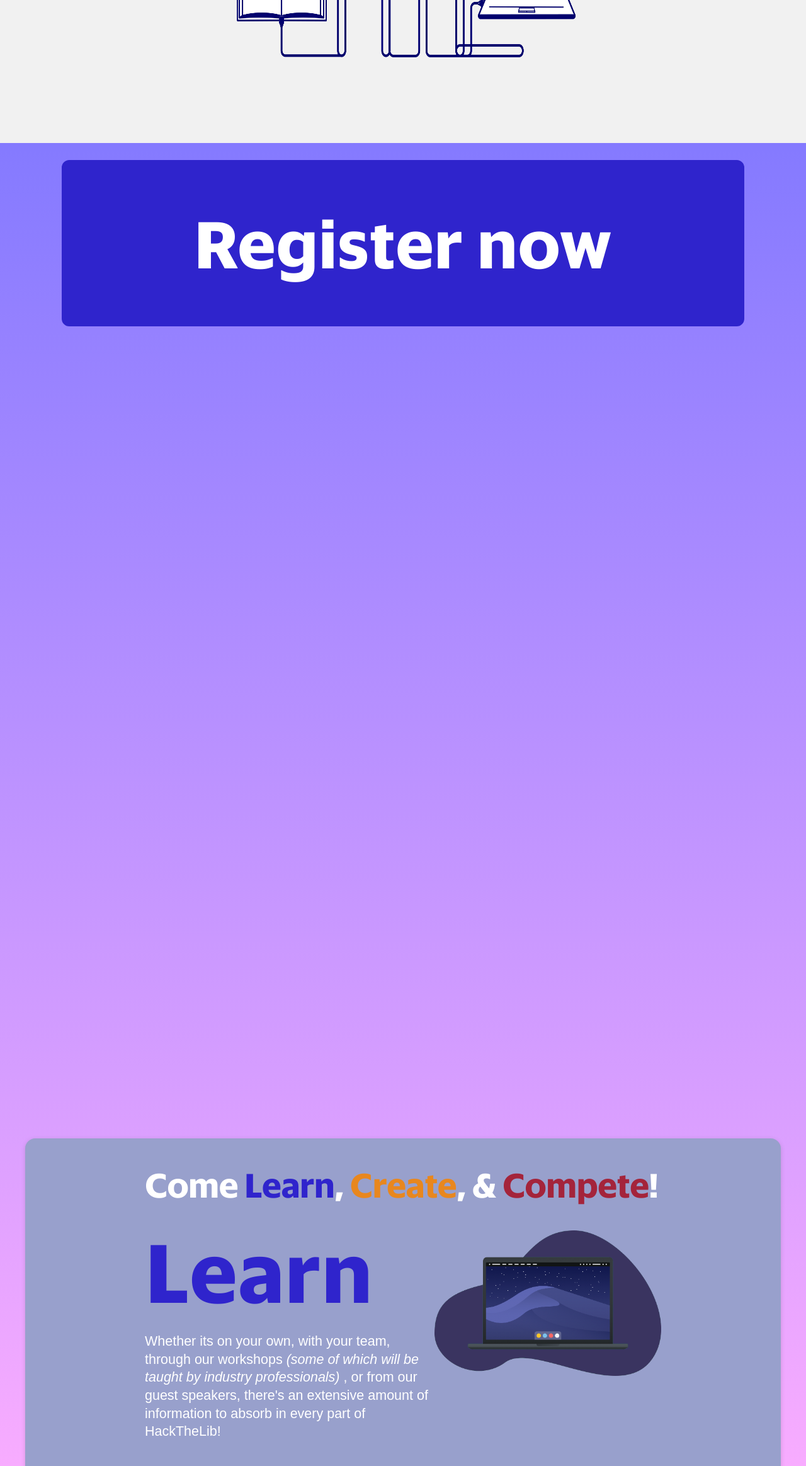
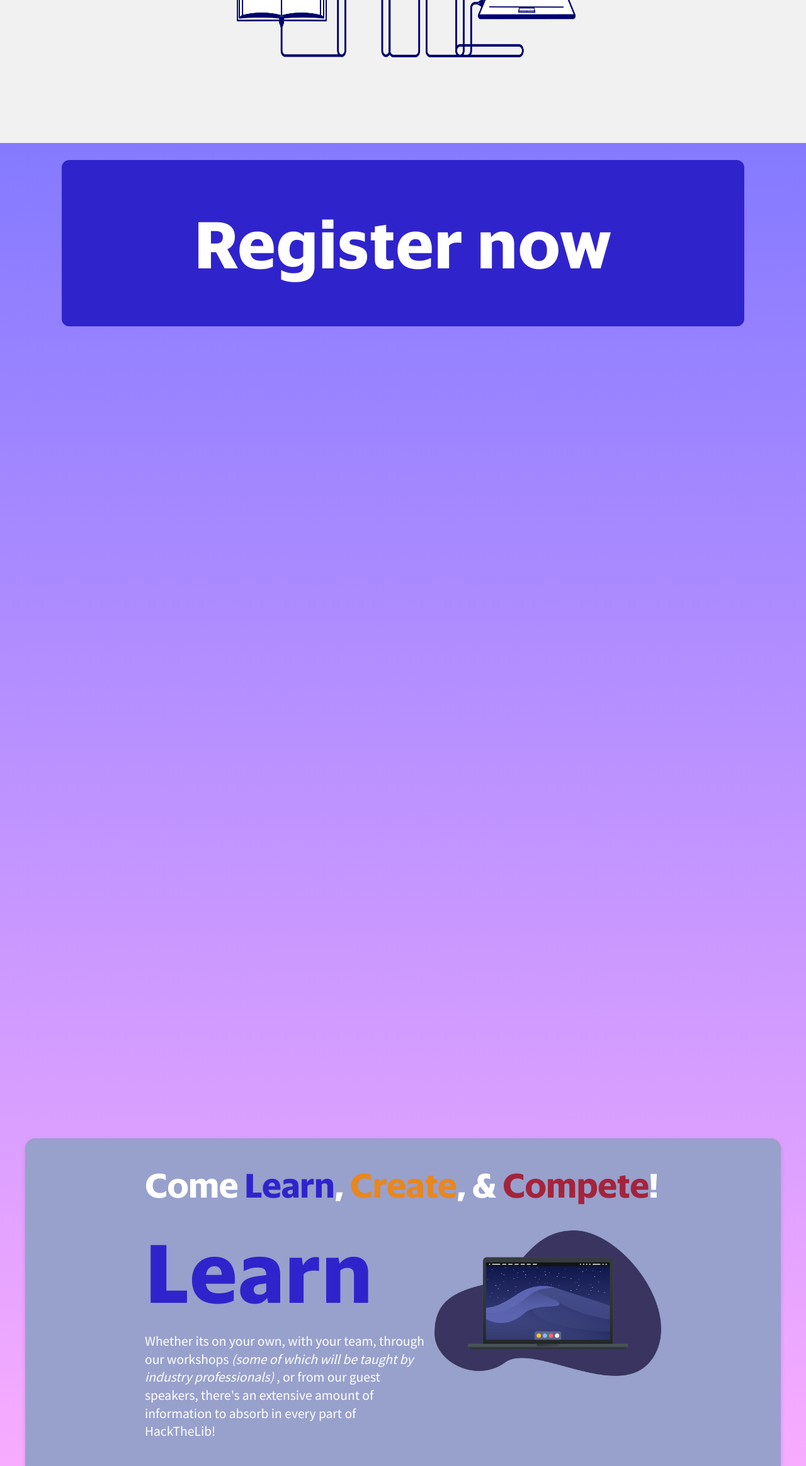
Before and after one commit to HackTheLibrary/HackTheLib-NewWebsite, a PHP site: page / in a window 1280 px wide. Shown: the part 273-2600 px from the top of the page at 63% size. Run offline with PHP 8.4, Linux system fonts and the light colour scheme; some web fonts are replaced.

Commit message:
fixed more CSS font errors

```diff
--- a/styles/main.css
+++ b/styles/main.css
@@ -872,9 +872,9 @@
 }
 @font-face {
     font-family: "Source Sans Pro";
-    src: url(../fonts/"source-sans-pro-regular".eot);
-    src: url(../fonts/"source-sans-pro-regular".eot%3F) format("embedded-opentype"), url(../fonts/"source-sans-pro-regular".woff) format("woff"), url(../fonts/"source-sans-pro-regular".woff2) format("woff2"),
-        url(../fonts/"source-sans-pro-regular".ttf) format("truetype");
+    src: url("../fonts/source-sans-pro-regular.eot");
+    src: url("../fonts/source-sans-pro-regular.eot%3F") format("embedded-opentype"), url("../fonts/source-sans-pro-regular.woff") format("woff"), url("../fonts/source-sans-pro-regular.woff2") format("woff2"),
+        url("../fonts/source-sans-pro-regular.ttf") format("truetype");
     font-weight: 400;
     font-style: normal;
 }
```
